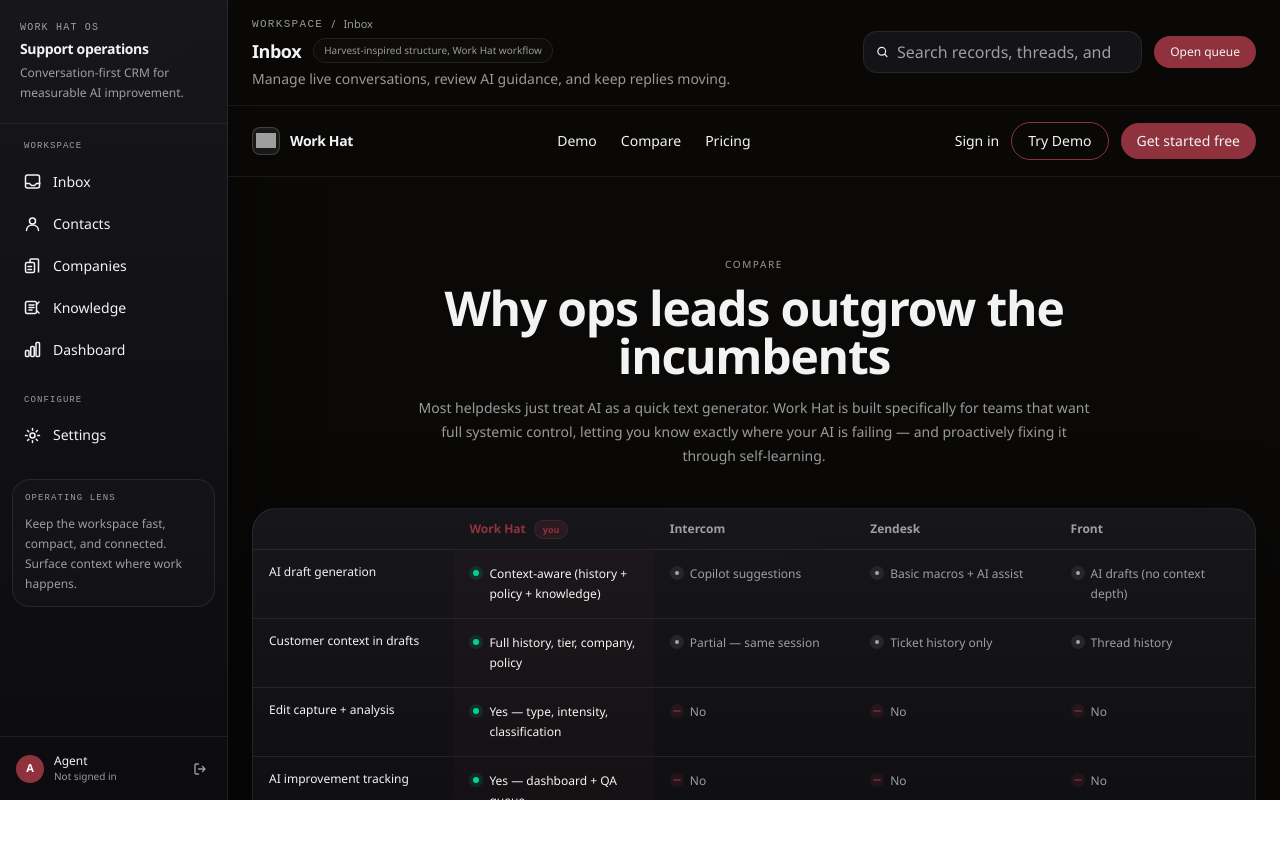
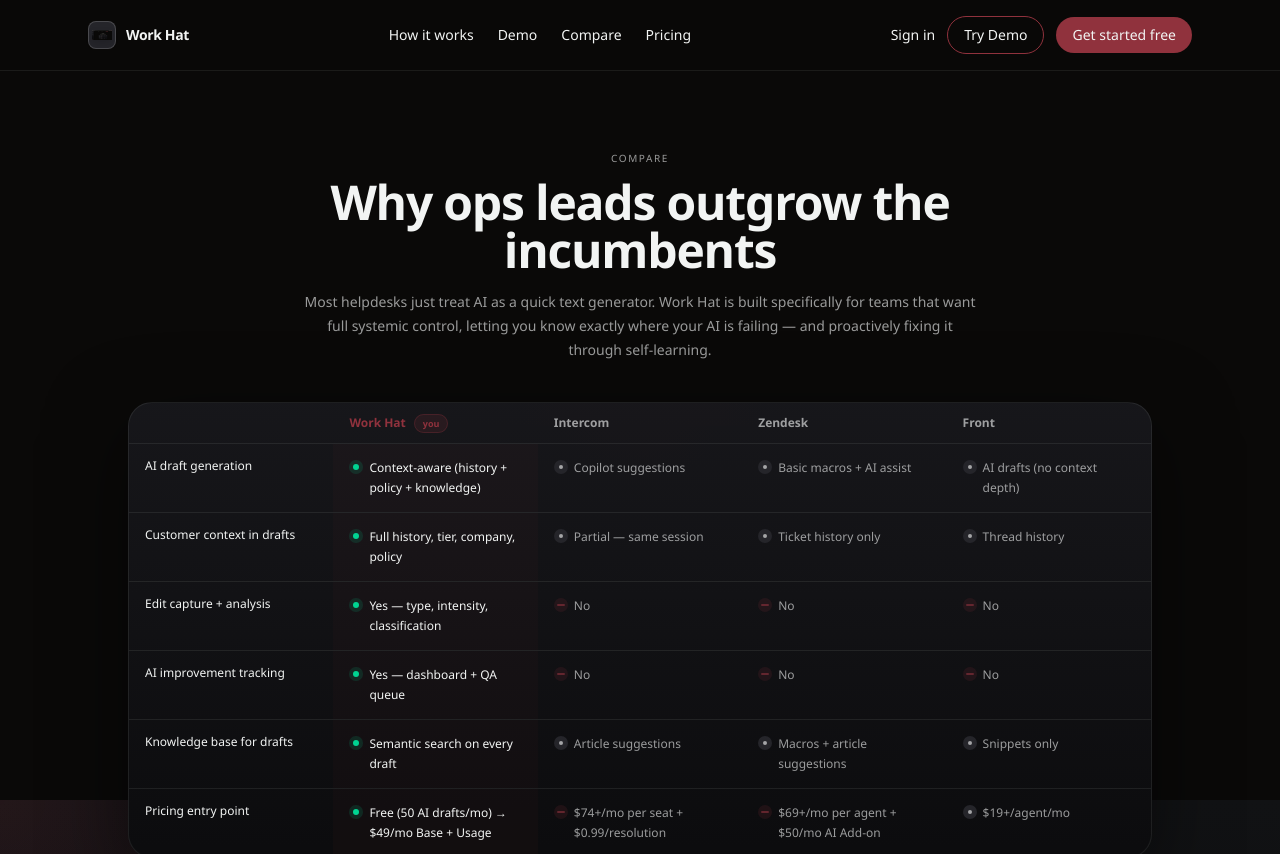
Before and after one commit to Talbayero/Workhat, a Next.js app in the folder web/: page /compare in a window 1280 px wide. Shown: the top 854 px of the page. Before the commit the page ends 800 px from the top, so only its background shows below. Built offline with nearby package versions, Linux system fonts and the light colour scheme; no server answers; grey boxes are pictures that could not be loaded.

Commit message:
fix(ui): compare page layout, add how-it-works to nav, update logo graphic matching color palette

```diff
--- a/web/src/app/compare/page.tsx
+++ b/web/src/app/compare/page.tsx
@@ -5,13 +5,14 @@
     <header className="sticky top-0 z-50 border-b border-[var(--line)] bg-[rgba(10,9,8,0.85)] backdrop-blur-xl">
       <div className="mx-auto flex max-w-6xl items-center justify-between gap-6 px-6 py-4">
         <Link href="/" className="flex items-center gap-2.5">
-          <div className="flex h-7 w-7 items-center justify-center rounded-[8px] bg-[var(--line)] border border-[var(--line-strong)]">
+          <div className="flex h-7 w-7 items-center justify-center rounded-[8px] bg-[var(--sage)] border border-[var(--line-strong)]">
             <img src="/logo.png" alt="Work Hat" className="h-5 w-5 object-contain drop-shadow-md" />
           </div>
           <span className="text-sm font-semibold tracking-tight">Work Hat</span>
         </Link>
 
         <nav className="hidden items-center gap-6 md:flex">
+          <Link href="/#how-it-works" className="text-sm text-[var(--muted)] transition-colors hover:text-[var(--foreground)]">How it works</Link>
           <Link href="/demo/inbox" className="text-sm text-[var(--muted)] transition-colors hover:text-[var(--foreground)]">Demo</Link>
           <Link href="/compare" className="text-sm text-[var(--muted)] transition-colors hover:text-[var(--foreground)]">Compare</Link>
           <Link href="/pricing" className="text-sm text-[var(--muted)] transition-colors hover:text-[var(--foreground)]">Pricing</Link>
@@ -171,7 +172,7 @@
     <footer className="border-t border-[var(--line)] px-6 py-10">
       <div className="mx-auto flex max-w-5xl flex-col items-center justify-between gap-6 text-xs text-[var(--muted)] sm:flex-row">
         <Link href="/" className="flex items-center gap-2">
-          <div className="flex h-5 w-5 items-center justify-center rounded-[5px] bg-[var(--line)] border border-[var(--line-strong)]">
+          <div className="flex h-5 w-5 items-center justify-center rounded-[5px] bg-[var(--sage)] border border-[var(--line-strong)]">
             <img src="/logo.png" alt="Work Hat" className="h-3.5 w-3.5 object-contain opacity-80" />
           </div>
           <span className="font-medium text-[var(--foreground)]">Work Hat</span>
--- a/web/src/app/page.tsx
+++ b/web/src/app/page.tsx
@@ -13,13 +13,14 @@
     <header className="sticky top-0 z-50 border-b border-[var(--line)] bg-[rgba(10,9,8,0.85)] backdrop-blur-xl">
       <div className="mx-auto flex max-w-6xl items-center justify-between gap-6 px-6 py-4">
         <Link href="/" className="flex items-center gap-2.5">
-          <div className="flex h-7 w-7 items-center justify-center rounded-[8px] bg-[var(--line)] border border-[var(--line-strong)]">
+          <div className="flex h-7 w-7 items-center justify-center rounded-[8px] bg-[var(--sage)] border border-[var(--line-strong)]">
             <img src="/logo.png" alt="Work Hat" className="h-5 w-5 object-contain drop-shadow-md" />
           </div>
           <span className="text-sm font-semibold tracking-tight">Work Hat</span>
         </Link>
 
         <nav className="hidden items-center gap-6 md:flex">
+          <Link href="/#how-it-works" className="text-sm text-[var(--muted)] transition-colors hover:text-[var(--foreground)]">How it works</Link>
           <Link href="/demo/inbox" className="text-sm text-[var(--muted)] transition-colors hover:text-[var(--foreground)]">Demo</Link>
           <Link href="/compare" className="text-sm text-[var(--muted)] transition-colors hover:text-[var(--foreground)]">Compare</Link>
           <Link href="/pricing" className="text-sm text-[var(--muted)] transition-colors hover:text-[var(--foreground)]">Pricing</Link>
@@ -279,7 +280,7 @@
       <div className="mx-auto flex max-w-5xl flex-col items-start justify-between gap-8 sm:flex-row">
         <div>
           <Link href="/" className="flex items-center gap-2">
-            <div className="flex h-5 w-5 items-center justify-center rounded-[5px] bg-[var(--line)] border border-[var(--line-strong)]">
+            <div className="flex h-5 w-5 items-center justify-center rounded-[5px] bg-[var(--sage)] border border-[var(--line-strong)]">
               <img src="/logo.png" alt="Work Hat" className="h-3.5 w-3.5 object-contain opacity-80" />
             </div>
             <span className="text-xs font-semibold text-[var(--foreground)]">Work Hat</span>
@@ -293,6 +294,7 @@
           <div>
             <p className="mb-3 text-[10px] font-medium tracking-widest text-[var(--muted)] uppercase">Product</p>
             <nav className="flex flex-col gap-2">
+              <Link href="/#how-it-works" className="text-xs text-[var(--muted)] transition-colors hover:text-[var(--foreground)]">How it works</Link>
               <Link href="/demo/inbox" className="text-xs text-[var(--muted)] transition-colors hover:text-[var(--foreground)]">Demo</Link>
               <Link href="/#features" className="text-xs text-[var(--muted)] transition-colors hover:text-[var(--foreground)]">Features</Link>
               <Link href="/compare" className="text-xs text-[var(--muted)] transition-colors hover:text-[var(--foreground)]">Compare</Link>
--- a/web/src/app/pricing/page.tsx
+++ b/web/src/app/pricing/page.tsx
@@ -125,13 +125,14 @@
       <header className="sticky top-0 z-50 border-b border-[var(--line)] bg-[rgba(10,9,8,0.85)] backdrop-blur-xl">
         <div className="mx-auto flex max-w-6xl items-center justify-between gap-6 px-6 py-4">
           <Link href="/" className="flex items-center gap-2.5">
-            <div className="flex h-7 w-7 items-center justify-center rounded-[8px] bg-[var(--line)] border border-[var(--line-strong)]">
+            <div className="flex h-7 w-7 items-center justify-center rounded-[8px] bg-[var(--sage)] border border-[var(--line-strong)]">
               <img src="/logo.png" alt="Work Hat" className="h-5 w-5 object-contain drop-shadow-md" />
             </div>
             <span className="text-sm font-semibold tracking-tight">Work Hat</span>
           </Link>
 
           <nav className="hidden items-center gap-6 md:flex">
+            <Link href="/#how-it-works" className="text-sm text-[var(--muted)] transition-colors hover:text-[var(--foreground)]">How it works</Link>
             <Link href="/demo/inbox" className="text-sm text-[var(--muted)] transition-colors hover:text-[var(--foreground)]">Demo</Link>
             <Link href="/compare" className="text-sm text-[var(--muted)] transition-colors hover:text-[var(--foreground)]">Compare</Link>
             <Link href="/pricing" className="text-sm text-[var(--muted)] transition-colors hover:text-[var(--foreground)]">Pricing</Link>
@@ -389,7 +390,7 @@
       <footer className="border-t border-[var(--line)] px-6 py-10">
         <div className="mx-auto flex max-w-5xl flex-col items-center justify-between gap-6 text-xs text-[var(--muted)] sm:flex-row">
           <Link href="/" className="flex items-center gap-2">
-            <div className="flex h-5 w-5 items-center justify-center rounded-[5px] bg-[var(--line)] border border-[var(--line-strong)]">
+            <div className="flex h-5 w-5 items-center justify-center rounded-[5px] bg-[var(--sage)] border border-[var(--line-strong)]">
               <img src="/logo.png" alt="Work Hat" className="h-3.5 w-3.5 object-contain opacity-80" />
             </div>
             <span className="font-medium text-[var(--foreground)]">Work Hat</span>
--- a/web/src/components/layout/app-shell.tsx
+++ b/web/src/components/layout/app-shell.tsx
@@ -4,7 +4,7 @@
 import { Sidebar } from "./sidebar";
 import { Topbar } from "./topbar";
 
-const NO_SIDEBAR_ROUTES = ["/login", "/signup", "/onboarding", "/pricing", "/auth", "/checkout"];
+const NO_SIDEBAR_ROUTES = ["/login", "/signup", "/onboarding", "/pricing", "/auth", "/checkout", "/compare"];
 
 export function AppShell({ children }: { children: React.ReactNode }) {
   const pathname = usePathname();
```
Also changed, not shown: web/public/logo.png (added).
